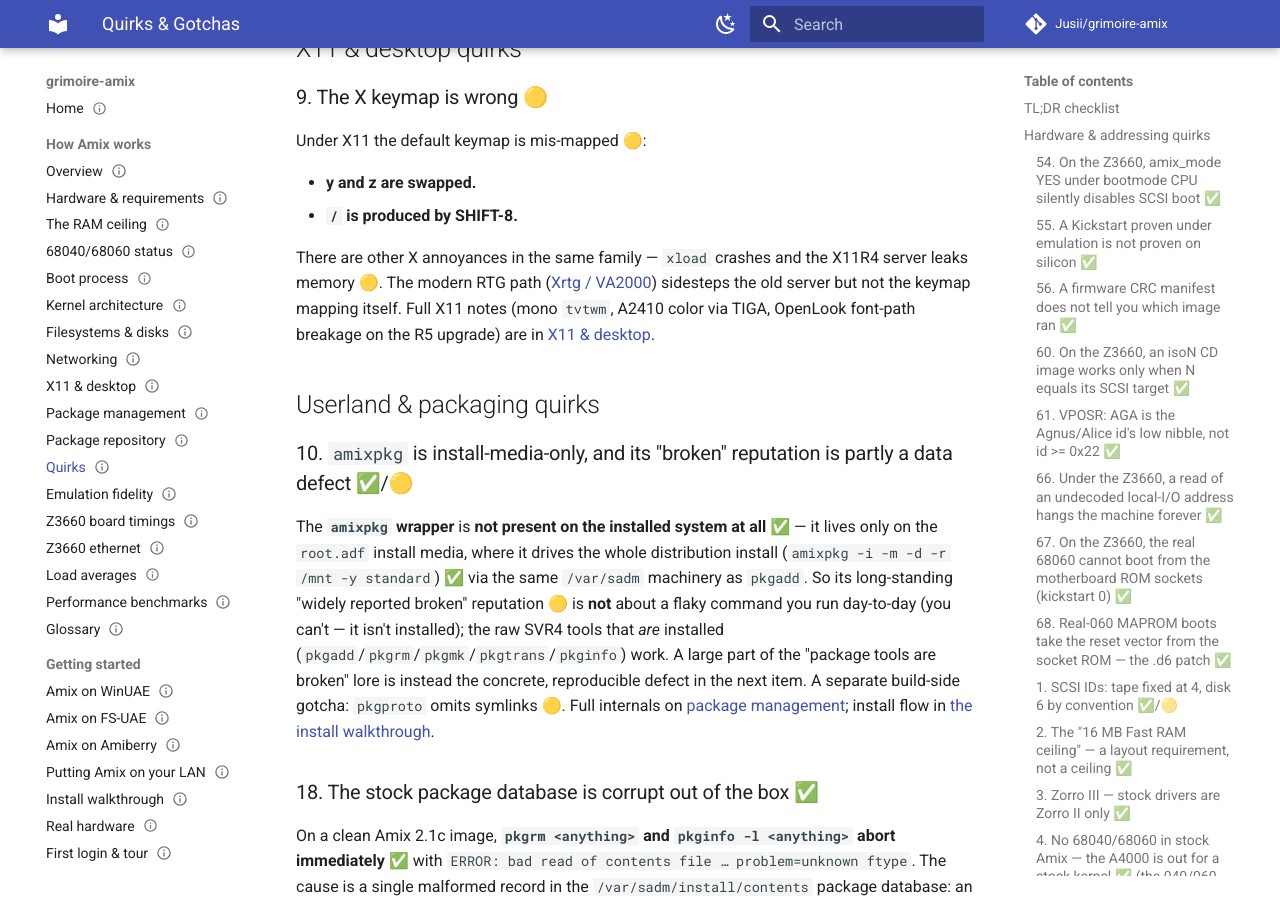
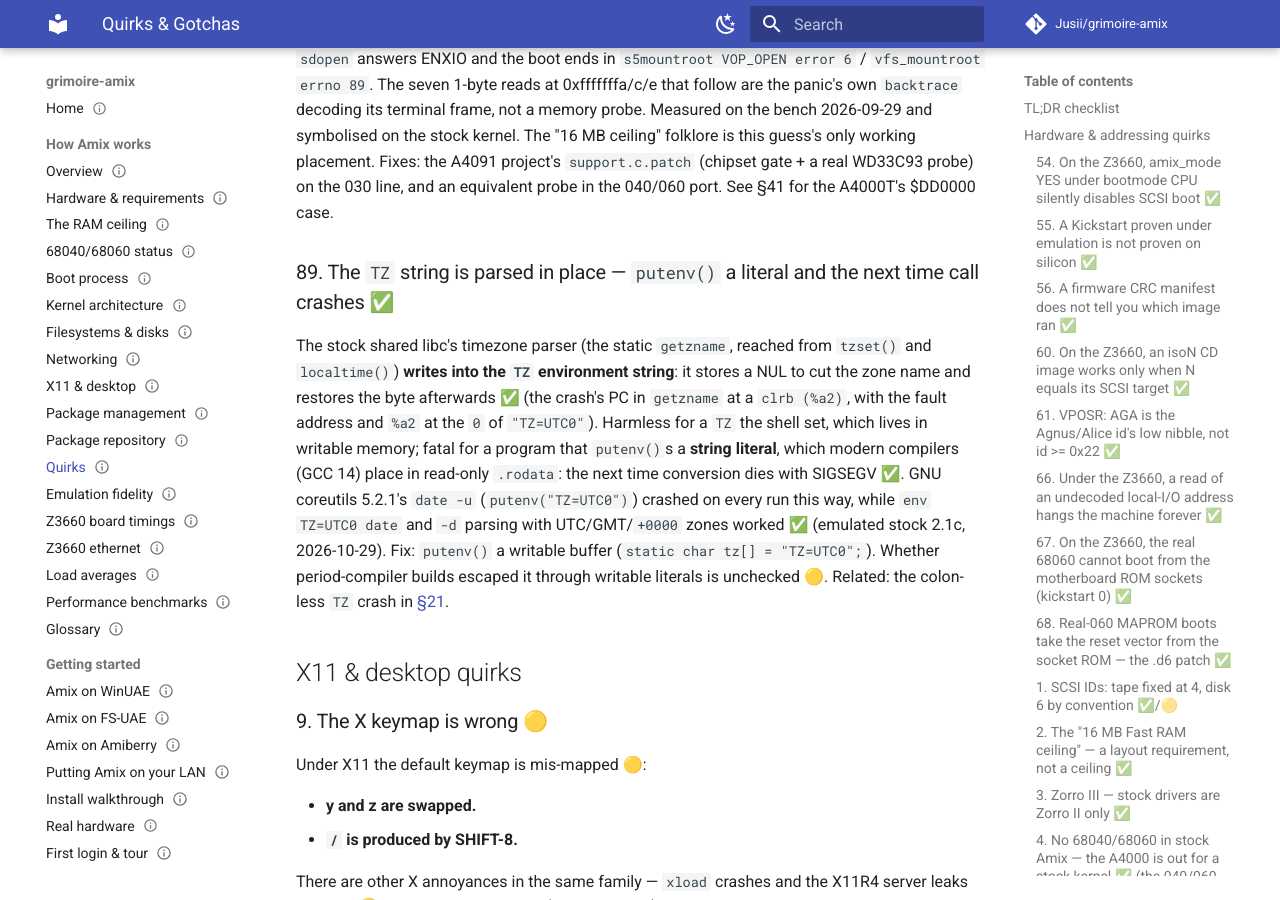
Before and after one commit to jusii/grimoire-amix, an MkDocs documentation site: the page built from docs/how-it-works/quirks.md, in a window 1280 px wide and 900 px high, scrolled down 42425 px. Built offline with MkDocs 1.6.1 and Material for MkDocs 9.7.7, drawn with Linux system fonts in a browser that asks for light colours; comment, search, counter and statistics services are not loaded; some of the changed text lies outside the part shown.

Commit message:
quirks 88-89: sed drops an unterminated line; TZ parsed in place
From the bzip2 1.0.8 and coreutils 5.2.1 ports (emulated 2.1c, 030).
toolchain: putenv a writable buffer; settimeofday, dirfd, S_ISLNK,
asprintf, statfs absent; fchmod and getrlimit undeclared; getmntent and
getutxent static-only; -include in CFLAGS breaks configure probes.

```diff
--- a/docs/how-it-works/quirks.md
+++ b/docs/how-it-works/quirks.md
@@ -100,6 +100,8 @@
 | 85 | **The 1992 console programs only OCS/ECS display registers** — AGA state left behind by whatever ran before the kernel (`FMODE`, `BPLCON3`, `BPLCON4`, the copper list) garbles the Amix console on an AGA machine | ✅ | [Quirks §85](#85-console-ocs-ecs-only), [Boot process](boot-process.md#what-the-strap-checks) |
 | 86 | **Swap is not optional in the stock kernel** — with no swap device the first `fork` panics, and `swapconf` panics (`lookupname failed - error 2`) when the configured swap node does not exist; a RAM-rooted medium points swap at `/dev/fakeswap` (block 19,0, the stock dummy disk) | ✅ | [Quirks §86](#86-swap-not-optional) |
 | 87 | **On the Z3660, the second of two back-to-back register accesses can land at (previous address AND this address)** — a mailbox write becomes a different command (a WRITE doorbell to the previous block; a READ turned WRITE that reports GOOD), an interrupt acknowledge is lost. Precede every register write with a covering read, in one block at IPL 7 | 🟡 | [Quirks §87](#87-z3660-address-capture), [Z3660 SCSI driver](../drivers/z3660-scsi-driver.md#address-capture-race) |
+| 88 | **Stock `sed` silently drops a final input line that has no newline** — `printf 'a b c ' \| sed 's/ $//'` prints nothing at all. Terminated lines are fine. Make sure the input ends with a newline (`{ …; echo; } \| sed …`) | ✅ | [Quirks §88](#88-sed-drops-unterminated-line) |
+| 89 | **`libc.so.1`'s `TZ` parser writes into the `TZ` environment string in place** — a program that `putenv()`s a string literal (read-only under modern compilers) dies with SIGSEGV at its next time conversion; `date -u` of a GCC 14 build did, every run. `putenv()` writable storage | ✅ | [Quirks §89](#89-tz-parsed-in-place), [Toolchain](../drivers/toolchain.md#the-porting-surface-libc-and-library-gaps-modern-c-assumes) |
 
 The rest of this page expands each item.
 
@@ -1208,6 +1210,20 @@
 
 The A3000's WD33C93 is not an AutoConfig board. Stock 2.1c `autocon()` registers it through a guess (`.text 0x19222`): `if (index==0 && end > (char *)0x07000000 && pc==0x0202F003) *bp = 0xdd0000` — where `end` is the kernel's own end symbol, i.e. **where boot2 placed the kernel**. With the classic 16 MB motherboard bank at 0x07000000 the kernel loads there and the guess fires (card 0, root on c6d0s1). With 64 MB at 0x04000000 (or any layout that loads the kernel below the line: accelerator fast RAM elsewhere) the guess is skipped, no card 0 exists, `sdopen` answers ENXIO and the boot ends in `s5mountroot VOP_OPEN error 6` / `vfs_mountroot errno 89`. The seven 1-byte reads at 0xfffffffa/c/e that follow are the panic's own `backtrace` decoding its terminal frame, not a memory probe. Measured on the bench 2026-09-29 and symbolised on the stock kernel. The "16 MB ceiling" folklore is this guess's only working placement. Fixes: the A4091 project's `support.c.patch` (chipset gate + a real WD33C93 probe) on the 030 line, and an equivalent probe in the 040/060 port. See §41 for the A4000T's $DD0000 case.
 
+
+### 89. The `TZ` string is parsed in place — `putenv()` a literal and the next time call crashes ✅ {#89-tz-parsed-in-place}
+
+The stock shared libc's timezone parser (the static `getzname`, reached from `tzset()` and
+`localtime()`) **writes into the `TZ` environment string**: it stores a NUL to cut the zone name
+and restores the byte afterwards ✅ (the crash's PC in `getzname` at a `clrb (%a2)`, with the fault
+address and `%a2` at the `0` of `"TZ=UTC0"`). Harmless for a `TZ` the shell set, which lives in
+writable memory; fatal for a program that `putenv()`s a **string literal**, which modern compilers
+(GCC 14) place in read-only `.rodata`: the next time conversion dies with SIGSEGV ✅. GNU coreutils
+5.2.1's `date -u` (`putenv("TZ=UTC0")`) crashed on every run this way, while `env TZ=UTC0 date` and
+`-d` parsing with UTC/GMT/`+0000` zones worked ✅ (emulated stock 2.1c, 2026-10-29). Fix: `putenv()` a
+writable buffer (`static char tz[] = "TZ=UTC0";`). Whether period-compiler builds escaped it through
+writable literals is unchecked 🟡. Related: the colon-less `TZ` crash in [§21](#21-a-colon-less-zoneinfo-tz-crashes-every-tzset-caller).
+
 ## X11 & desktop quirks
 
 ### 9. The X keymap is wrong 🟡
@@ -1263,6 +1279,17 @@
 - **The console tty truncates canonical input at ~256 characters** — long one-liners are silently cut. Push a script file and run it rather than typing a long command.
 
 And the toolbox is thin: an install **miniroot ships no `basename`/`sed`/`touch`/`date`/`wc`**. The portable substitutes are `expr` (for `basename`-style path/field work), `: > file` (for `touch`), and `set …/*; echo $#` (to count matches).
+
+### 88. Stock `sed` drops a final line that has no newline ✅ {#88-sed-drops-unterminated-line}
+
+Amix's stock `sed` **silently discards a last input line that is not newline-terminated** ✅: `echo
+abc | tr '\012' ' '` produces the four bytes `a b c ␠` (no newline), and piping that into
+`sed 's/ $//'` prints **nothing** — no output, no error, exit 0 (emulated stock 2.1c, 2026-10-29).
+Terminated lines and `;`-separated command lists behave normally ✅. Shell scripts that build a string
+with `tr '\012' ' '` and trim it with `sed` lose the whole value; upstream bzip2 1.0.8's `bzgrep`
+printed empty `file:` prefixes on multi-file searches this way ✅. Workaround: make sure `sed`'s input
+ends with a newline, e.g. `{ …; echo; } | sed …`. See also [§12](#12-binsh-is-pre-posix) and
+[§81](#81-sh-read-buffer).
 
 ### 21. A colon-less zoneinfo `TZ` crashes every `tzset()` caller ✅
 
@@ -1519,3 +1546,4 @@
 - The **A4091 driver's real-hardware scope** — the [amix-a4091](https://github.com/jusii/amix-a4091) README's status table: the A4092 on the 68060 line (A4000D + Z3660) with its root filesystem ✅, the A4091 board and the 68030 line still pending on real hardware 🟡 (quirk 3).
 - The **`AF_UNIX` memory-pressure corruption and the Amiberry `MOVES` page-boundary defect** 🟡 — third-party reports from [hmlio/amix-x11-aga](https://github.com/hmlio/amix-x11-aga) (`docs/findings.md`; the reproducer `test/sockstress.c`), not reproduced here; the Amiberry fix is upstream commit [`845af02`](https://github.com/BlitterStudio/amiberry/commit/845af02) (quirks 72, 73).
 - Quirks 76–86 (first-party record, 2026-10-25 to 2026-10-29) ✅: the kernel-module campaign's emulator rows on both kernel lines and the stock-script and disassembly reads behind them — the `syslogd`/`m4` row, the `putbuf`/`conslogging` read of the kernels' print code, the stock `bcheckrc`, the namelist probe, the 2.1 `sh` construct probes on the miniroot shell, the ufs/s5 page-size rows, the Paula timer and `/dev/audio` diagnosis, the AGA console row, the `swapconf` and `fakeswap` rows ([`amigaux/amix`](https://github.com/amigaux/amix) `kernel/dlm/CHANGELOG.md`, 2026-10-25 to 2026-10-28); the diffutils 2.8.1 port's rows on an emulated stock 2.1c (`diff -u`, `patch`); the Gayle IDE driver's ATAPI `dd` row (`amix-gayle-ide` CHANGELOG, 1.1.0-2).
+- Quirks 88–89 (first-party record, 2026-10-29) ✅: the amix-packages bzip2 1.0.8 and coreutils 5.2.1 ports — probes on an emulated stock 2.1c 68030 (the `tr`/`sed` steps; `date` with and without `TZ` from the shell), the core file's `NT_PRSTATUS` note for the crash PC and registers; the ports' patches (`recipes/bzip2/patches/02-bzgrep-bourne.patch`, `recipes/coreutils/patches/07`).
--- a/llms.txt
+++ b/llms.txt
@@ -23,7 +23,7 @@
 - [X11 & the Desktop](docs/how-it-works/x11-and-desktop.md): X11R4/R5, OpenLook, A2410 color, RTG (X11R5 + X11R6.3 generations, Mesa 3.1).
 - [Package Management](docs/how-it-works/package-management.md): the stock SVR4 pkg system — /var/sadm contents(4) DB, media formats, pkgadd mechanics, and a space-in-pathname defect that breaks pkgrm/pkginfo on the shipped image.
 - [The Amix Package Repository Format](docs/how-it-works/package-repository.md): the canonical public host pkg.amigaux.org (plain HTTP for apkg), the static repo tree, the pipe-delimited catalog v1 grammar and names.conf, md5+size integrity, the apkg client's three sources (HTTP / mounted medium / raw slice), the two publish gates (owner-run publish, fail-closed licence gates) and the catalog-regenerate trap.
-- [Quirks & Gotchas](docs/how-it-works/quirks.md): the Amiga-port surprises — 86 numbered items, from hard-coded SCSI IDs to the stock TCP 4 KB queue, syslogd's m4 dependency, the 2.1 sh read buffer, 4 KiB pages vs small-block filesystems, and the CIA-A timer Kickstart leaves running.
+- [Quirks & Gotchas](docs/how-it-works/quirks.md): the Amiga-port surprises — 89 numbered items, from hard-coded SCSI IDs to the stock TCP 4 KB queue, syslogd's m4 dependency, the 2.1 sh read buffer, 4 KiB pages vs small-block filesystems, and the CIA-A timer Kickstart leaves running.
 - [Emulation Fidelity](docs/how-it-works/emulation-fidelity.md): what a 68030/MMU/interrupt emulator must implement — format-$B bus-error frames, SCSI INT2 latency — or Amix's demand-paging boot fails, sometimes silently.
 - [Z3660 board timings](docs/how-it-works/z3660-timings.md): CPLD clock rows are per-unit and per-clock — the laws, the 25.000 MHz edge, a two-card row-by-row campaign from the stock table (no shared usable rows; reset after every failing step; the 360° trap), and the config-vs-failing-card diagnostic.
 - [Z3660 ethernet](docs/how-it-works/z3660-ethernet.md): the card's receive path (GEM descriptors, firmware backlog, the ~1 ms interrupt nag), the MAC-write ring-offset trap, the five z3660cfg.txt ethernet keys, reading the GEM counters, and measured Amix vs AmigaOS (AmiTCP_NG, PrismNet) throughput.
```
Also changed, not shown: docs/drivers/toolchain.md (+15 -0 lines).
